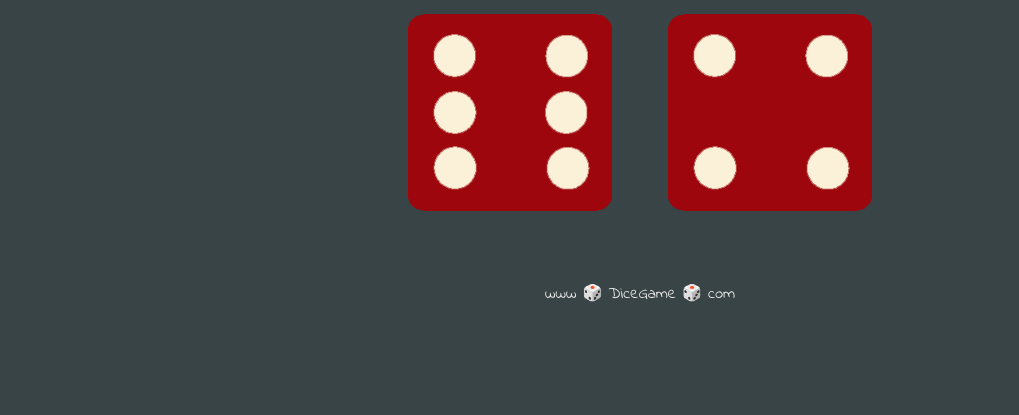
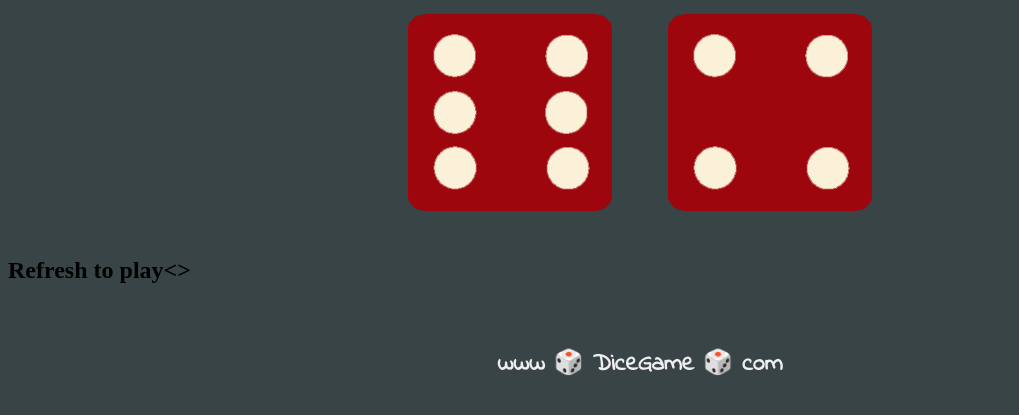
Before and after one commit to vanijain07/Dice-Game, a plain HTML site: page index.html in a window 1280 px wide. Shown: the part 281-696 px from the top of the page, without its empty margins (0-1019 px from the left). Drawn offline with Linux system fonts and the light colour scheme.

Commit message:
Update index.html

```diff
--- a/index.html
+++ b/index.html
@@ -23,6 +23,8 @@
       </div>
 
     </div>
+    <br>
+    <h2>Refresh to play<>
 
   <script src="index.js"></script>
   </body>
```
